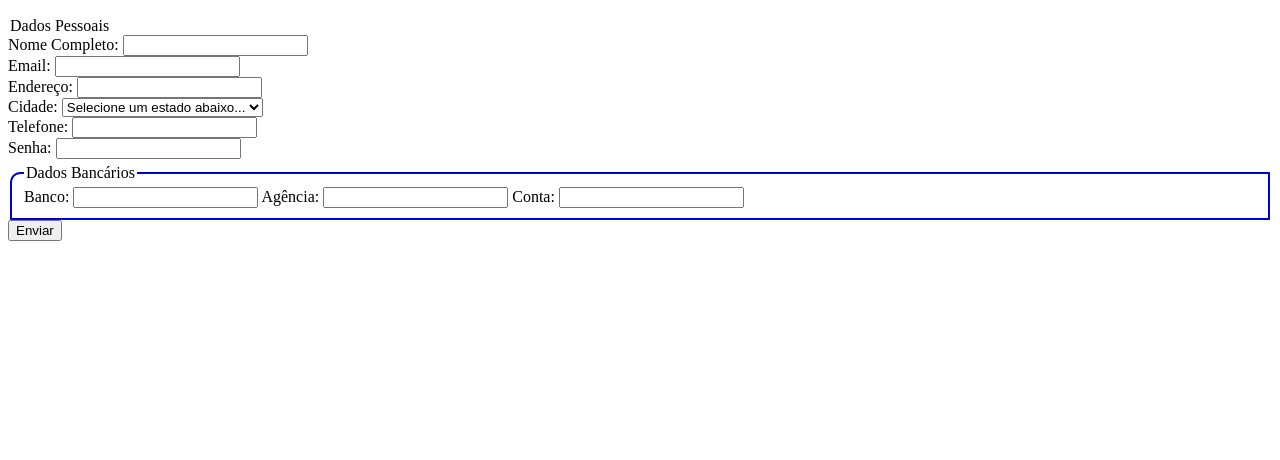
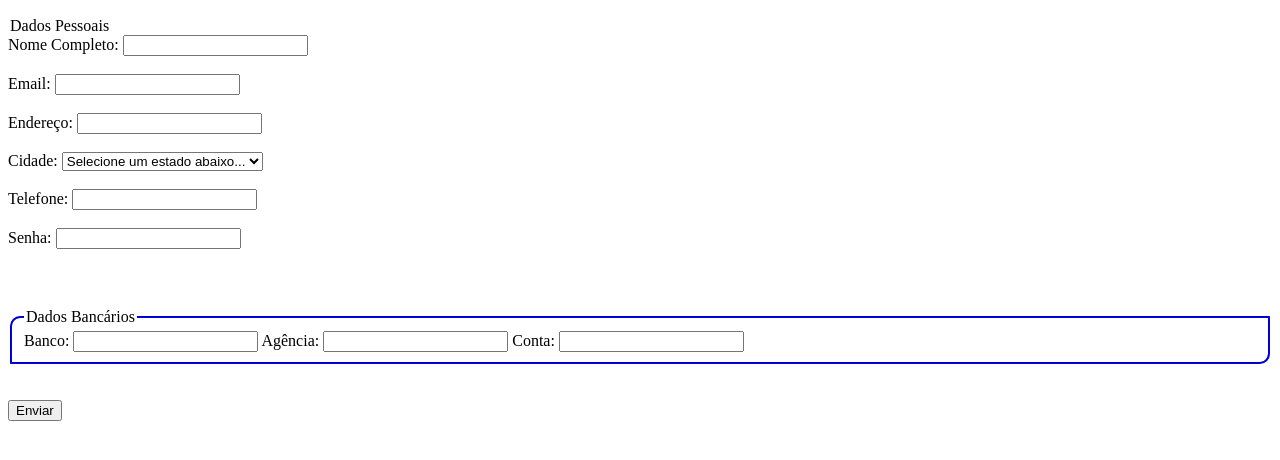
Before and after one commit to rayssassousa22/my-first-html, a plain HTML site: page logIn.html in a window 1280 px wide. Shown: the part 110-570 px from the top of the page. Drawn offline with Linux system fonts and the light colour scheme.

Commit message:
working on fieldsets

```diff
--- a/logIn.html
+++ b/logIn.html
@@ -8,7 +8,7 @@
         <title>Log In Page</title>
         <style>
             fieldset {
-                border-top-left-radius: 10px;
+                border-radius: 10px 0;
                 border-color: blue;
                 margin-top: 5px;
             }
@@ -22,9 +22,9 @@
         <fielset>
             <legend>Dados Pessoais</legend>
             <div>
-                <label>Nome Completo: </label> <input type="text" name="nome"><br>
-                <label>Email: </label><input type="email" name="email"><br>
-                <label>Endereço: </label> <input type="text" name="endereco"><br>
+                <label>Nome Completo: </label> <input type="text" name="nome"><br><br>
+                <label>Email: </label><input type="email" name="email"><br><br>
+                <label>Endereço: </label> <input type="text" name="endereco"><br><br>
                 <label>Cidade: </label>
                 <select name="estado">
                     <option selected value="">Selecione um estado abaixo...</option>
@@ -32,11 +32,11 @@
                     <option value="minasGerais">Minas Gerais</option>
                     <option value="rioDeJaneiro">Rio de Janeiro</option>
                     <option value="saoPaulo">São Paulo</option>
-                </select><br>
-                <label>Telefone: </label> <input type="number" name="telefone"><br>
-                <label>Senha: </label> <input type="password" name="senha"><br>
+                </select><br><br>
+                <label>Telefone: </label> <input type="number" name="telefone"><br><br>
+                <label>Senha: </label> <input type="password" name="senha"><br><br>
             </div>
-        </fielset>
+        </fielset><br><br>
 
         <fieldset>
             <legend>Dados Bancários</legend>
@@ -45,7 +45,7 @@
                 <label>Agência: </label><input type="number">
                 <label>Conta: </label><input type="number">
             </div>
-        </fieldset>
+        </fieldset><br><br>
 
         <button type="submit">Enviar</button>
     </body>
```
